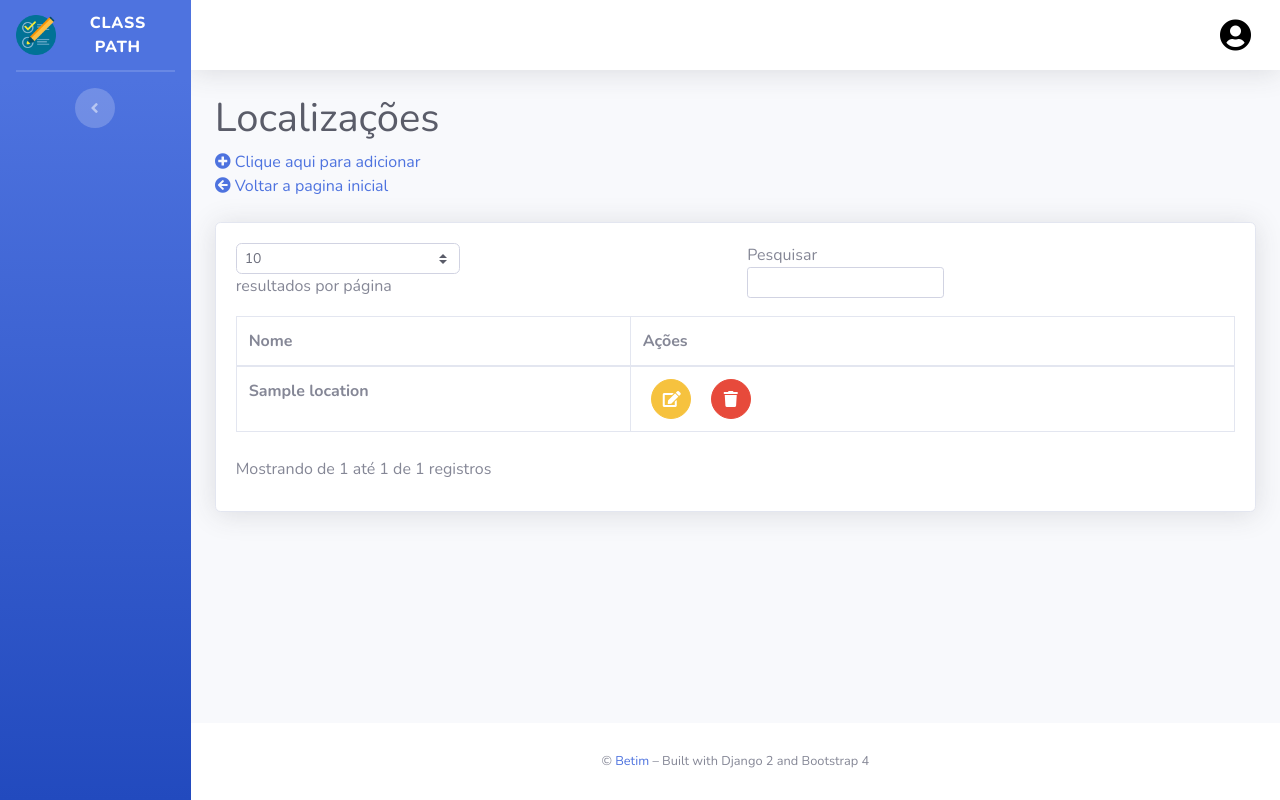
After one commit to werberth/class-path-web-v2, a Django app: template frontend/templates/location/location_list.html in a window 1280 px wide. The commit adds this page. Run offline with Django 3.2, Linux system fonts and the light colour scheme; the template is opened without the code that fills it: most values are stand-ins (such as "Sample title", 1, 10 or a date in 2020); some libraries are stand-ins or nearby versions.

Commit message:
feat: add ListLocationView

```diff
--- a/class_path_web/location/urls.py
+++ b/class_path_web/location/urls.py
@@ -4,5 +4,6 @@ from . import views
 
 
 urlpatterns = [
-    path('create-location/', views.create_location, name='create_location'),
+    path('create-location/', views.create_location, name='create-location'),
+    path('list-location/', views.list_location, name='list-location'),
 ]
--- a/frontend/templates/dashboard_base.html
+++ b/frontend/templates/dashboard_base.html
@@ -55,7 +55,7 @@
             <span>Disciplinas</span></a>
         </li>
           <li class="nav-item">
-            <a class="nav-link" href="{% url 'location:create_location' %}">
+            <a class="nav-link" href="{% url 'location:list-location' %}">
                 <i class="fas fa-map-marked-alt"></i>
               <span>Localizações</span></a>
           </li>
--- a/frontend/templates/location/location_form.html
+++ b/frontend/templates/location/location_form.html
@@ -33,7 +33,7 @@
                     <button class="btn btn-primary btn-user btn-block" type="submit">Salvar</button>
                 </div>
                 <div class="col-xl-2 float-right">
-                    <a class="btn btn-secondary btn-user btn-block">
+                    <a href="{% url 'location:list-location' %}" class="btn btn-secondary btn-user btn-block">
                         Voltar
                     </a>
                 </div>
--- /dev/null
+++ b/frontend/templates/location/location_list.html
@@ -0,0 +1,61 @@
+{% extends 'dashboard_base.html' %}
+{% load static %}
+
+{% block title %} Localizações {% endblock title %}
+
+{% block extra_styles %}
+    <link href="{% static 'styles/list.css' %}" rel="stylesheet">
+{% endblock extra_styles %}
+
+
+{% block content %}
+    <h1 class="h1 mb-2 text-gray-800">Localizações</h1>
+    <p class="mb-4">
+        <a href="{% url 'location:create-location' %}">
+            <i class="fas fa-plus-circle"></i>
+            Clique aqui para adicionar
+        </a><br>
+        <a href="{% url 'core:dashboard' %}">
+        <i class="fas fa-arrow-circle-left"></i>
+        Voltar a pagina inicial
+        </a>
+    </p>
+
+    <div class="card shadow mb-4">
+      <div class="card-body">
+        <div class="table-responsive">
+          <table class="table table-bordered" id="dataTable" width="100%" cellspacing="0">
+            <thead>
+              <tr>
+                <th>Nome</th>
+                <th>Ações</th>
+              </tr>
+            </thead>
+            <tbody>
+              {% for location in locations %}
+                <tr>
+                    <td><span class="font-weight-bold" data-location-id="{{ location.id }}">{{ location.name }}</span></td>
+                    <td>
+                        <a href="#" class="btn btn-edit btn-warning btn-circle"
+                          data-toggle="tooltip" data-placement="right" title="Editar Localização">
+                          <i class="fas fa-edit"></i>
+                        </a>
+                        <a href="#" class="btn btn-danger btn-circle"
+                          data-toggle="tooltip" data-placement="right" title="Excluir Localização">
+                          <i class="fas fa-trash"></i>
+                        </a>
+                    </td>
+                </tr>
+              {% endfor %}
+            </tbody>
+          </table>
+        </div>
+      </div>
+    </div>
+{% endblock content %}
+
+{% block extra_scripts %}
+  <script src="{% static 'theme/vendor/datatables/jquery.dataTables.min.js' %}"></script>
+  <script src="{% static 'theme/vendor/datatables/dataTables.bootstrap4.min.js' %}"></script>
+  <script src="{% static 'js/list.js' %}"></script>
+{% endblock extra_scripts %}
```
Also changed, not shown: class_path_web/location/views.py (+11 -0 lines).
